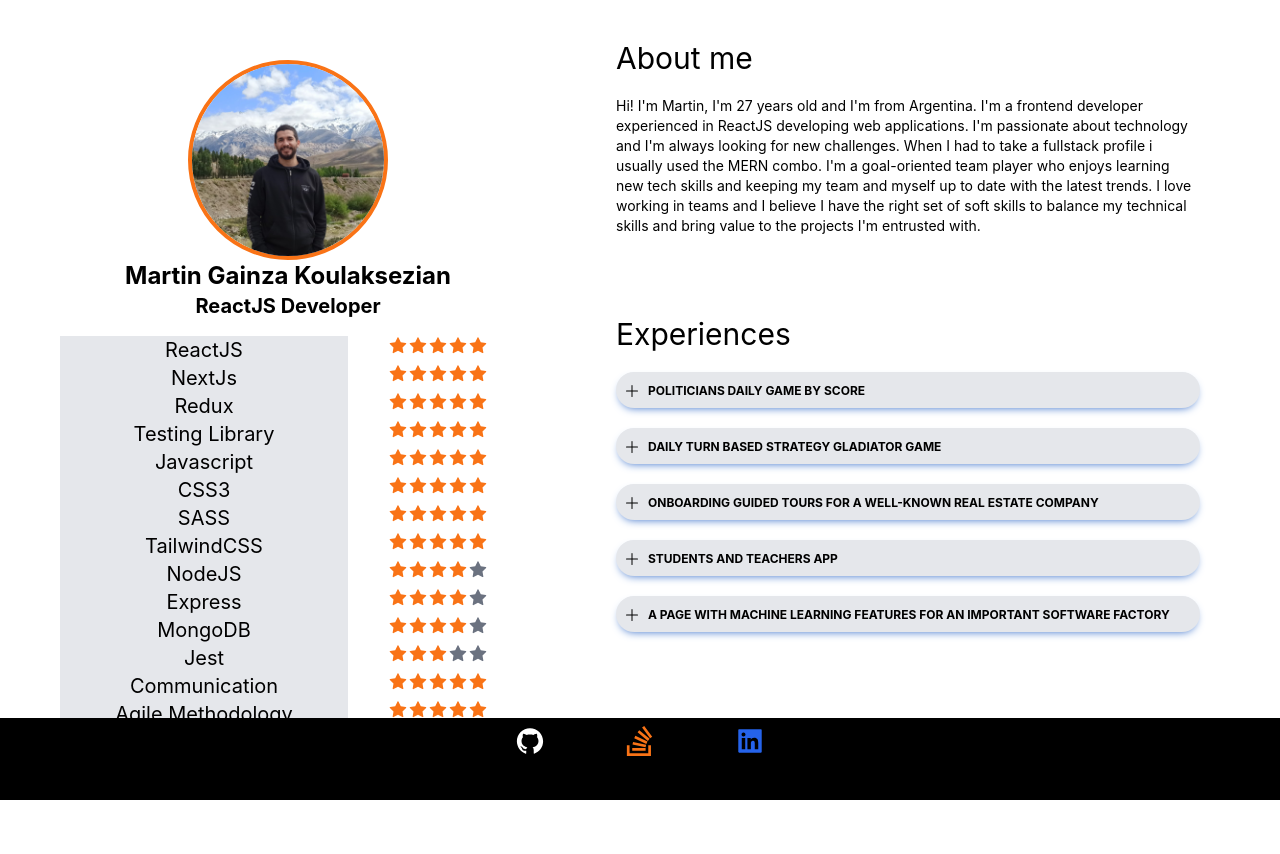
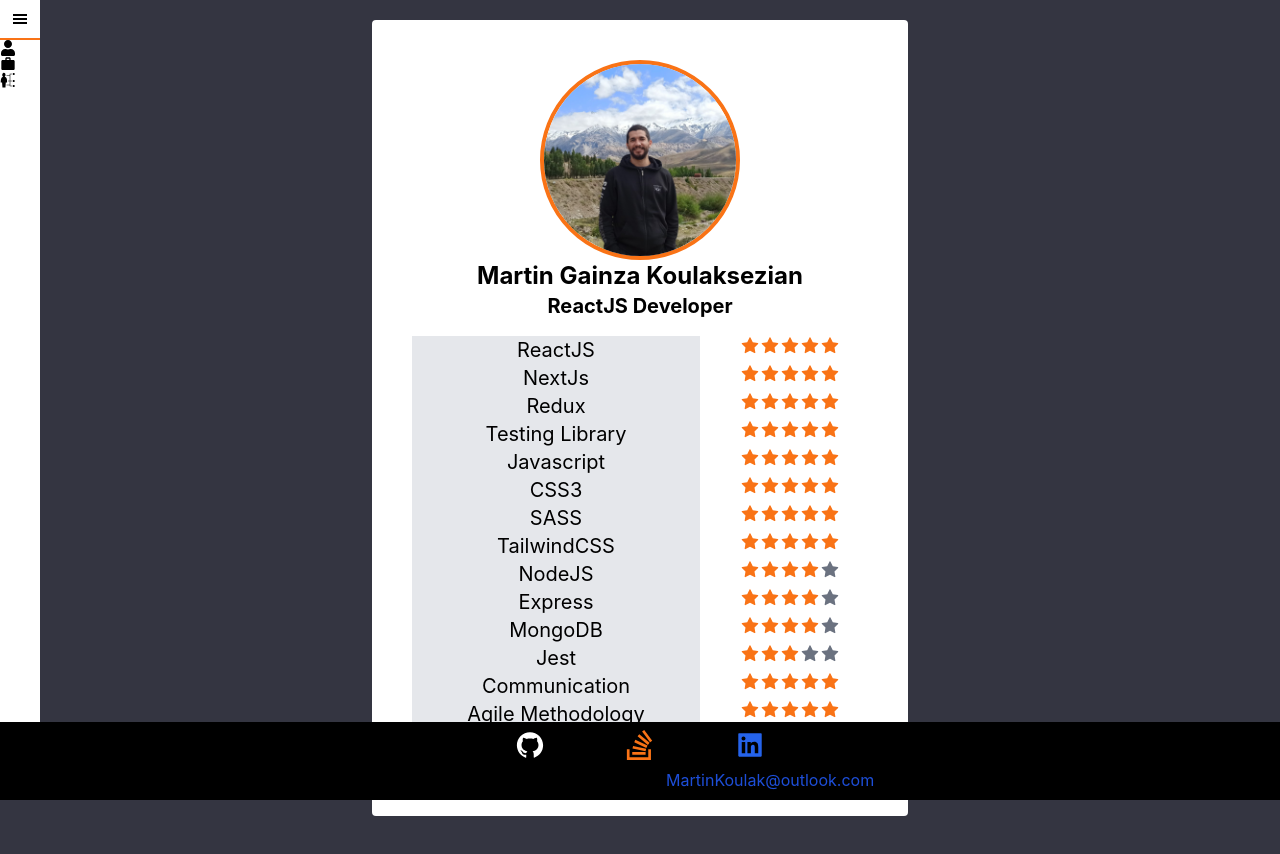
Before and after one commit to MartinGK/CurriculumVitae, a Next.js app: page / in a window 1280 px wide. Shown: the top 854 px of the page. Built offline with nearby package versions, Linux system fonts and the light colour scheme.

Commit message:
C:/Program Files/Git/progress

```diff
--- a/pages/index.tsx
+++ b/pages/index.tsx
@@ -3,6 +3,8 @@
 import Skills from "components/Skills";
 import Experiences from "components/Experiences";
 import AboutMe from "components/AboutMe";
+import SideBar from "components/SideBar";
+import { SidebarOptionsProvider } from "contexts/SidebarOptions";
 
 export default function Home() {
   return (
@@ -12,14 +14,15 @@
         <meta name="description" content="Martin Gainza Koulaksezian CV" />
         <link rel="icon" href="/images/FotoPerfil.jpg" />
       </Head>
+      <SidebarOptionsProvider>
+        <SideBar />
 
-      <main className="flex p-5 pb-28">
-        <Skills />
-        <section>
-          <AboutMe />
-          <Experiences />
-        </section>
-      </main>
+        <main className="flex justify-center bg-background-1 p-5 pb-28">
+          <Skills />
+          {/* <AboutMe />
+          <Experiences /> */}
+        </main>
+      </SidebarOptionsProvider>
       <Footer />
     </div>
   );
--- a/src/components/AboutMe/index.tsx
+++ b/src/components/AboutMe/index.tsx
@@ -8,15 +8,15 @@
       <div className="mt-5 flex justify-center">
         <div className="w-5/8">
           <p className="text-sm">
-            Hi! I'm Martin, I'm {getYearsOld(birthDay)} years old and I'm from
-            Argentina. I'm a frontend developer experienced in ReactJS
-            developing web applications. I'm passionate about technology and I'm
+            Hi! I&apos;m Martin, I&apos;m {getYearsOld(birthDay)} years old and I&apos;m from
+            Argentina. I&apos;m a frontend developer experienced in ReactJS
+            developing web applications. I&apos;m passionate about technology and I&apos;m
             always looking for new challenges. When I had to take a fullstack
-            profile i usually used the MERN combo. I'm a goal-oriented team
+            profile I usually used the MERN combo. I&apos;m a goal-oriented team
             player who enjoys learning new tech skills and keeping my team and
             myself up to date with the latest trends. I love working in teams
             and I believe I have the right set of soft skills to balance my
-            technical skills and bring value to the projects I'm entrusted with.
+            technical skills and bring value to the projects I&apos;m entrusted with.
           </p>
         </div>
       </div>
--- a/src/components/Experiences/index.tsx
+++ b/src/components/Experiences/index.tsx
@@ -3,7 +3,7 @@
 
 const Experiences = () => {
   return (
-    <div className="m-10 rounded bg-card-1 p-5 text-black">
+    <div className=" rounded bg-card-1 p-5 text-black">
       <h1 className="text-3xl">Experiences</h1>
       <div className="mt-5 flex">
         <div className="w-full">
@@ -18,6 +18,8 @@
           ))}
         </div>
       </div>
+
+      {/* Separar en porcentajes act (javascript) estilado y   */}
     </div>
   );
 };
--- a/src/components/Experiences/styles.module.css
+++ /dev/null
@@ -1,157 +0,0 @@
-.container {
-    padding: 0 2rem;
-  }
-
-  .main {
-    min-height: 100vh;
-    padding: 4rem 0;
-    flex: 1;
-    display: flex;
-    flex-direction: column;
-    justify-content: center;
-    align-items: center;
-  }
-
-  .footer {
-    display: flex;
-    flex: 1;
-    padding: 2rem 0;
-    border-top: 1px solid #eaeaea;
-    justify-content: center;
-    align-items: center;
-  }
-
-  .footer a {
-    display: flex;
-    justify-content: center;
-    align-items: center;
-    flex-grow: 1;
-  }
-
-  .title a {
-    color: #0070f3;
-    text-decoration: none;
-  }
-
-  .title a:hover,
-  .title a:focus,
-  .title a:active {
-    text-decoration: underline;
-  }
-
-  .title {
-    margin: 0;
-    line-height: 1.15;
-    font-size: 4rem;
-  }
-
-  .title,
-  .description {
-    text-align: center;
-  }
-
-  .description {
-    margin: 4rem 0;
-    line-height: 1.5;
-    font-size: 1.5rem;
-  }
-
-  .code {
-    background: #fafafa;
-    border-radius: 5px;
-    padding: 0.75rem;
-    font-size: 1.1rem;
-    font-family: Menlo, Monaco, Lucida Console, Liberation Mono, DejaVu Sans Mono,
-      Bitstream Vera Sans Mono, Courier New, monospace;
-  }
-
-  .grid {
-    display: flex;
-    align-items: center;
-    justify-content: center;
-    flex-wrap: wrap;
-    max-width: 800px;
-  }
-
-  .card {
-    margin: 1rem;
-    padding: 1.5rem;
-    text-align: left;
-    color: inherit;
-    text-decoration: none;
-    border: 1px solid #eaeaea;
-    border-radius: 10px;
-    transition: color 0.15s ease, border-color 0.15s ease;
-    max-width: 300px;
-  }
-
-  .card:hover,
-  .card:focus,
-  .card:active {
-    color: #0070f3;
-    border-color: #0070f3;
-  }
-
-  .card h2 {
-    margin: 0 0 1rem 0;
-    font-size: 1.5rem;
-  }
-
-  .card p {
-    margin: 0;
-    font-size: 1.25rem;
-    line-height: 1.5;
-  }
-
-  .logo {
-    height: 1em;
-    margin-left: 0.5rem;
-  }
-
-  @media (max-width: 600px) {
-    .grid {
-      width: 100%;
-      flex-direction: column;
-    }
-  }
-
-  @media (prefers-color-scheme: dark) {
-
-    .card,
-    .footer {
-      border-color: #222;
-    }
-
-    .code {
-      background: #111;
-    }
-
-    .logo img {
-      filter: invert(1);
-    }
-  }
-
-  .skill {
-    display: flex;
-  }
-
-  .skillsList {
-    display: flex;
-    flex-direction: column;
-  }
-
-  .skillsArticle {
-    background-color: white;
-    border-radius: 5px;
-    padding: 0.75rem;
-    font-size: 1.1rem;
-    font-family: Menlo, Monaco, Lucida Console, Liberation Mono, DejaVu Sans Mono,
-      Bitstream Vera Sans Mono, Courier New, monospace;
-    color: black;
-    font-size: 3rem;
-  }
-
-  .main{
-    display: grid;
-    grid-template-columns: 1fr 1fr;
-  }
--- a/src/components/Footer/index.tsx
+++ b/src/components/Footer/index.tsx
@@ -3,15 +3,21 @@
 
 export const Footer = () => {
   return (
-    <footer className="fixed bottom-0 bg-footer-1 w-screen">
-      <div className="mx-15 pt-2 flex justify-center text-3xl">
+    <footer className="fixed bottom-0 w-screen bg-footer-1">
+      <div className="mx-15 flex justify-center pt-2 text-3xl">
         <AiFillGithub className="text-white " />
         <BsStackOverflow className="mx-20 text-orange-500" />
         <AiFillLinkedin className="text-blue-600" />
       </div>
-      <span className="flex justify-center pt-5 text-base">
-        MartinGK © Copyright 2023
-      </span>
+      <div className="mx-15 flex justify-center py-2 text-3xl">
+        <span className="flex justify-center text-base">
+          MartinGK © Copyright 2023
+        </span>
+        <span className="px-5 text-base  flex justify-center">
+          -
+        </span>
+        <a className="flex justify-center text-base text-blue-700" href="MartinKoulak@outlook.com">MartinKoulak@outlook.com</a>
+      </div>
     </footer>
   );
 };
--- a/src/components/Pill/index.tsx
+++ b/src/components/Pill/index.tsx
@@ -21,8 +21,8 @@
     <div
       onClick={handleShow}
       className={cx(
-        "bg-primary hover:bg-primary-600 focus:bg-primary-600 active:bg-primary-700 border-radius-transition mb-5 flex h-fit w-full cursor-pointer  items-center bg-gray-200 pb-2  pr-6 pt-2.5 text-xs font-medium leading-normal text-black shadow-[0_4px_9px_-4px_#3b71ca] transition-all duration-75 ease-linear hover:shadow-[0_8px_9px_-4px_rgba(59,113,202,0.3),0_4px_18px_0_rgba(59,113,202,0.2)] focus:shadow-[0_8px_9px_-4px_rgba(59,113,202,0.3),0_4px_18px_0_rgba(59,113,202,0.2)] focus:outline-none focus:ring-0 active:shadow-[0_8px_9px_-4px_rgba(59,113,202,0.3),0_4px_18px_0_rgba(59,113,202,0.2)]",
-        show ? "rounded-sm bg-gray-300" : "rounded-3xl bg-gray-200"
+        "bg-primary hover:bg-primary-600 focus:bg-primary-600 active:bg-primary-700 border-radius-transition mb-5 flex h-fit w-full cursor-pointer  items-center bg-secondary-1 pb-2  pr-6 pt-2.5 text-xs font-medium leading-normal text-black shadow-[0_4px_9px_-4px_#3b71ca] transition-all duration-75 ease-linear hover:shadow-[0_8px_9px_-4px_rgba(59,113,202,0.3),0_4px_18px_0_rgba(59,113,202,0.2)] focus:shadow-[0_8px_9px_-4px_rgba(59,113,202,0.3),0_4px_18px_0_rgba(59,113,202,0.2)] focus:outline-none focus:ring-0 active:shadow-[0_8px_9px_-4px_rgba(59,113,202,0.3),0_4px_18px_0_rgba(59,113,202,0.2)]",
+        show ? "rounded-sm bg-secondary-1" : "rounded-3xl "
       )}
     >
       <div className="min-w-fit px-2">
--- /dev/null
+++ b/src/components/SideBar/index.tsx
@@ -0,0 +1,19 @@
+import { GiHamburgerMenu } from "react-icons/gi";
+import { FaUser } from "react-icons/fa";
+import { MdWork } from "react-icons/md";
+import { GiSkills } from "react-icons/gi";
+
+const SideBar = () => {
+  return (
+    <div className="fixed h-screen w-10 bg-white text-black">
+      <div className="flex h-10 w-full items-center justify-center border-b-2 border-primary-1">
+        <GiHamburgerMenu className="pointer" />
+      </div>
+      <FaUser />
+      <MdWork />
+      <GiSkills />
+    </div>
+  );
+};
+
+export default SideBar;
--- /dev/null
+++ b/src/contexts/SidebarOptions.tsx
@@ -0,0 +1,29 @@
+// SidebarOptions.ts
+import { createContext, ReactNode } from "react";
+
+interface ISidebarOptions {
+  open: boolean;
+  itemSelected: string;
+}
+
+export const SidebarOptions = createContext<ISidebarOptions>({
+  open: true,
+  itemSelected: "Skills",
+});
+
+interface ISidebarOptionsProviderProps {
+  children: ReactNode;
+}
+
+export const SidebarOptionsProvider = ({
+  children,
+}: ISidebarOptionsProviderProps) => {
+  const value: ISidebarOptions = {
+    open: true,
+    itemSelected: "Skills",
+  };
+  SidebarOptions
+  return (
+    <SidebarOptions.Provider value={value}>{children}</SidebarOptions.Provider>
+  );
+};
--- a/tailwind.config.js
+++ b/tailwind.config.js
@@ -15,10 +15,10 @@
       colors: {
         primary: {
           1: "#F97316",
-        }, // Add a new primary color
+        },
         secondary: {
-          1: "#1F2937",
-        }, // Add a new secondary color
+          1: "#fdc500",
+        },
         background: {
           1: "#343541",
           2: "#343541",
@@ -29,6 +29,13 @@
         footer: {
           1: "#000000",
         },
+        boca:{
+          1:"#00296b",
+          2:"#003f88",
+          3:"#00509d",
+          4:"#fdc500",
+          5:"#ffd500"
+        }
       },
     },
   },
--- a/tsconfig.json
+++ b/tsconfig.json
@@ -30,6 +30,7 @@
   "include": [
     "next-env.d.ts",
     "**/*.ts",
+    "src/**/*.ts",
     "**/*.tsx"
   ],
   "exclude": [
```
Also changed, not shown: package.json (+6 -2 lines), 2 other files (tests, documents, lock files or other folders).
